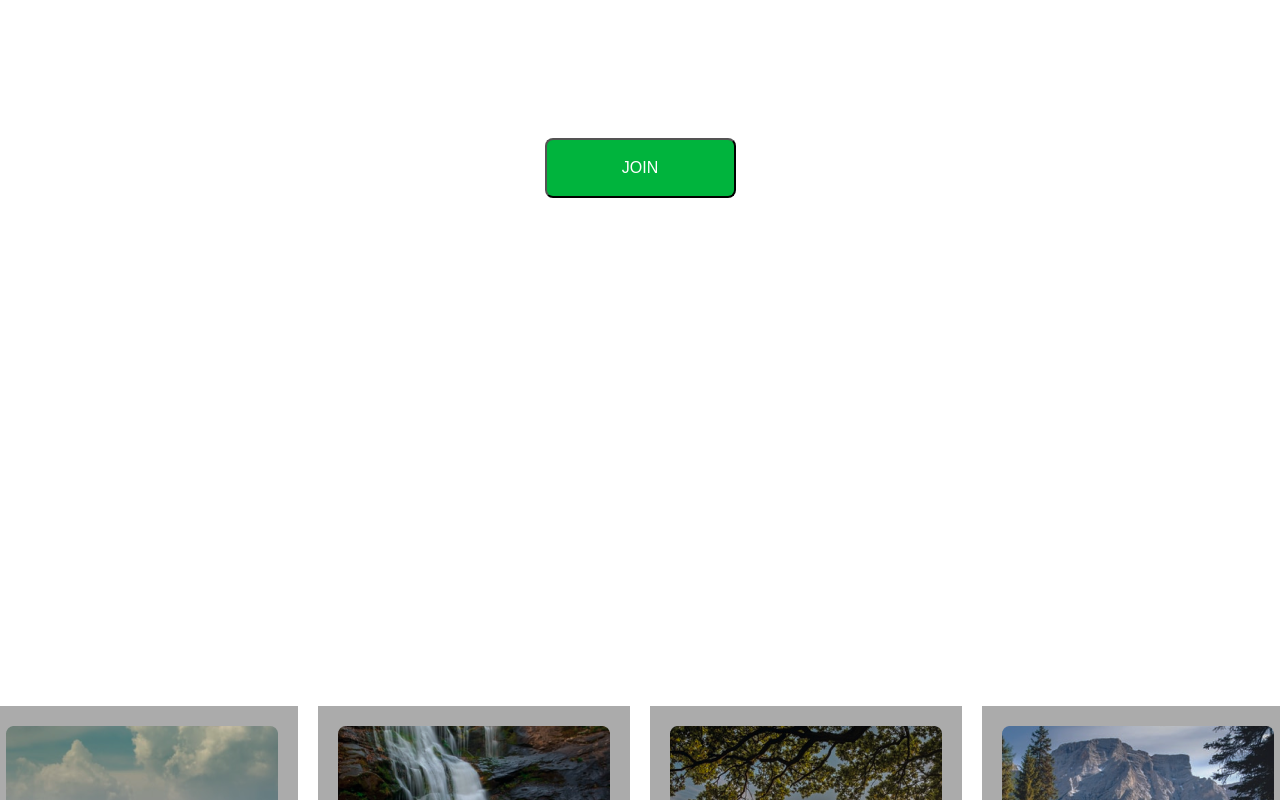
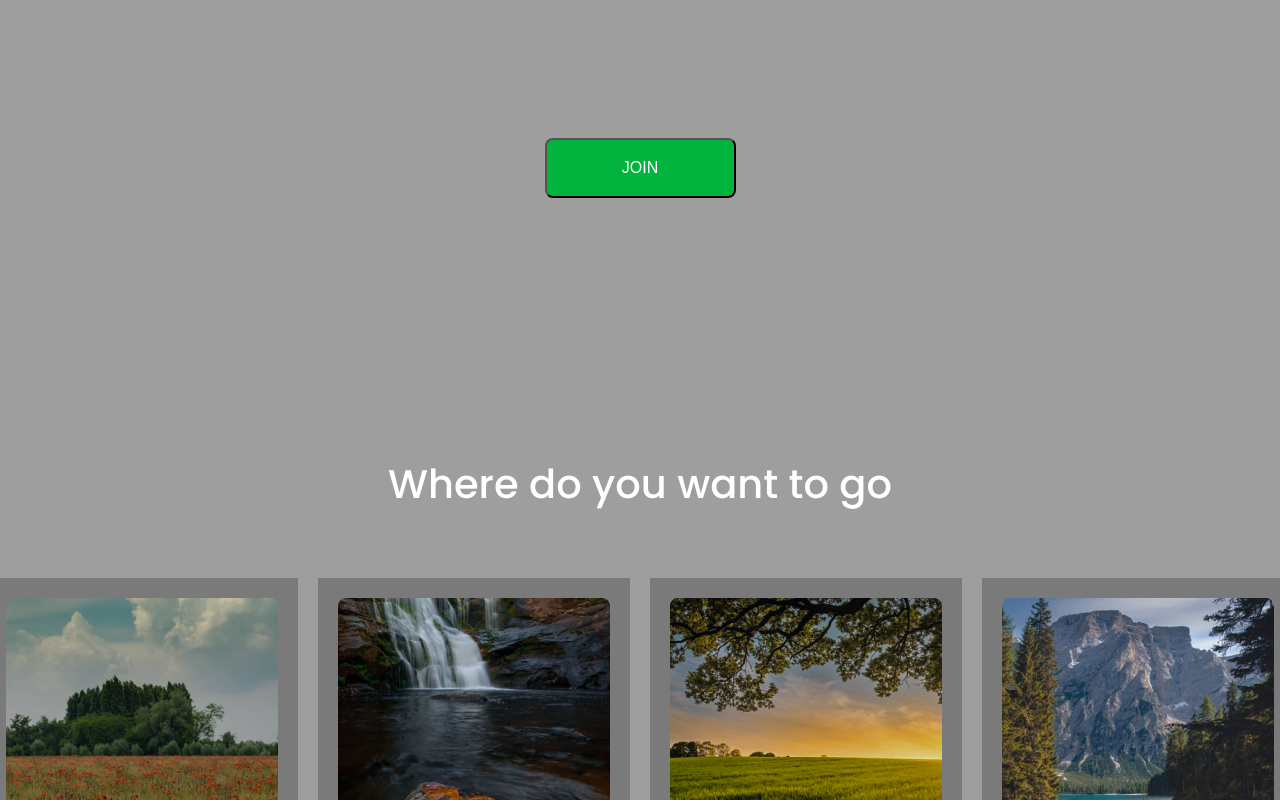
Before and after one commit to swineethamurthy/travel-time, a plain HTML site: page index.html in a window 1280 px wide. Shown: the part 400-1200 px from the top of the page. Drawn offline with Linux system fonts and the light colour scheme; the site is published under a folder, as on GitHub Pages, so addresses that start at the root find nothing.

Commit message:
fix : fixed background image as relative path

```diff
--- a/assets/stylesheet/main.css
+++ b/assets/stylesheet/main.css
@@ -12,7 +12,7 @@ body {
   ========================================
 */
 .home {
-  background-image: url(/assets/images/bg1.png);
+  background-image: url(../images/bg1.png);
 }
 .nav {
   text-align: center;
@@ -52,8 +52,8 @@ body {
   text-align: center;
 }
 .btn-container {
-  padding-top: 15%;
-  margin-bottom: 20%;
+  margin-top: 15%;
+  margin-bottom: 10%;
 }
 .btn {
   text-align: center;
@@ -71,7 +71,7 @@ body {
   ========================================
 */
 .tours {
-  background-image: url(/assets/images/bg2.png);
+  background-image: url(../images/bg2.png);
   display: flex;
   flex-direction: column;
   align-items: center;
@@ -123,7 +123,7 @@ body {
   ========================================
 */
 .about-us {
-  background-image: url(/assets/images/bg3.png);
+  background-image: url(../images/bg3.png);
   opacity: 1;
   display: flex;
   flex-direction: column;
```
